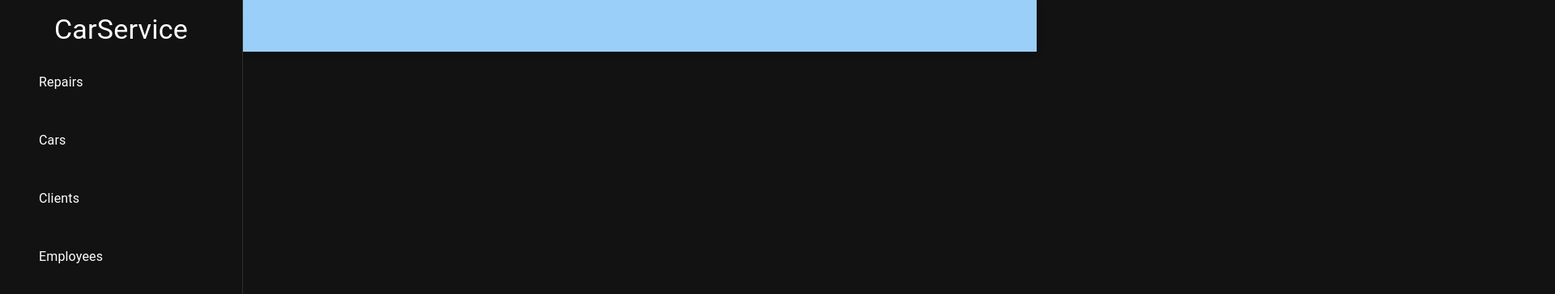
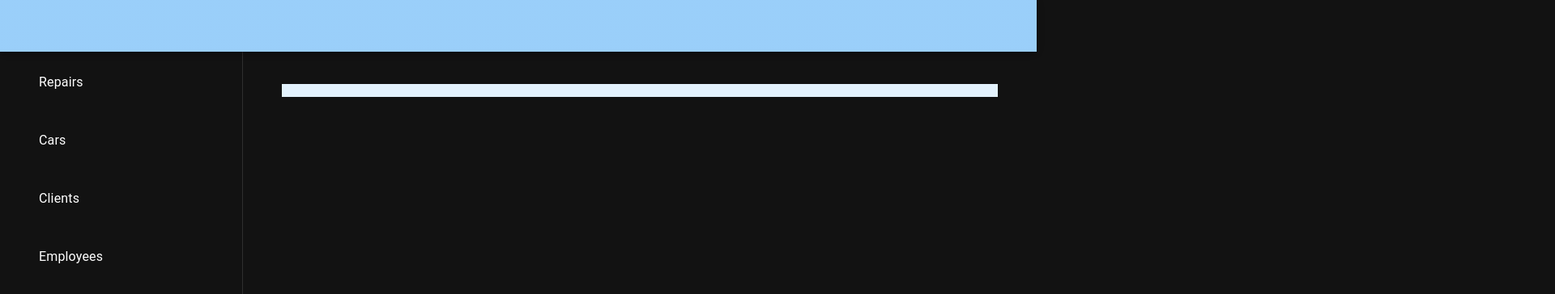
Before and after one commit to monysia02/CarServiceFrontend, a React (Vite) app: page /employees in a window 1280 px wide. Shown: the top 364 px of the page at 81% size, 1920 px wide, since content can reach past the window. Built offline with nearby package versions, Linux system fonts and the light colour scheme; no server answers; some icons are missing.

Commit message:
fix styles
Signed-off-by: Kacper Kawczak <kacper@kawczak.pl>

```diff
--- a/src/modules/Employees/employees.tsx
+++ b/src/modules/Employees/employees.tsx
@@ -1,5 +1,6 @@
 import { FC } from 'react';
 import axios, { AxiosInstance } from 'axios';
+import { Box } from '@mui/material';
 
 export const Employees: FC = () => {
   const axiosInstance: AxiosInstance = axios.create({
@@ -14,5 +15,13 @@ export const Employees: FC = () => {
     console.log(response);
   });
 
-  return <div>Hej pracownik</div>;
+  return (
+    <Box
+      sx={{
+        pt: 2,
+        width: '100%',
+        backgroundColor: 'primary.light',
+      }}
+    />
+  );
 };
--- a/src/modules/layout/layout.tsx
+++ b/src/modules/layout/layout.tsx
@@ -1,29 +1,34 @@
 import React from 'react';
-import { AppBar, Drawer, Stack, Typography } from '@mui/material';
+import { AppBar, Box, Container, Drawer, Stack, Typography } from '@mui/material';
 import { Outlet } from '@tanstack/react-router';
 import { Menu } from './components/menu/menu.tsx';
 
 export const Layout: React.FC = () => {
+  const drawerWidth = 300;
+
   return (
-    <Stack>
+    <Box sx={{ display: 'flex' }}>
       <AppBar
         position="fixed"
         sx={{
           p: 4,
           backgroundColor: 'primary.main',
+          zIndex: (theme) => theme.zIndex.drawer + 1,
         }}
       >
-        <Stack direction={'row'} justifyContent={'end'} alignItems={'center'}>
-          <Stack direction={'row'} alignItems={'center'}></Stack>
-        </Stack>
+        <Stack direction="row" justifyContent="end" alignItems="center"></Stack>
       </AppBar>
+
       <Drawer
         variant="permanent"
-        open={true}
+        open
         ModalProps={{ keepMounted: true }}
         sx={{
-          '& .MuiDrawer-paper': {
-            width: 300,
+          width: drawerWidth,
+          flexShrink: 0,
+          [`& .MuiDrawer-paper`]: {
+            width: drawerWidth,
+            boxSizing: 'border-box',
             backgroundColor: 'background.paper',
           },
         }}
@@ -34,9 +39,18 @@ export const Layout: React.FC = () => {
         </Stack>
       </Drawer>
 
-      <Stack sx={{ ml: 300, mt: 12 }}>
-        <Outlet />
-      </Stack>
-    </Stack>
+      <Box
+        component="main"
+        sx={{
+          flexGrow: 1,
+          p: 3,
+          mt: 10,
+        }}
+      >
+        <Container maxWidth="xl">
+          <Outlet />
+        </Container>
+      </Box>
+    </Box>
   );
 };
--- a/src/routeTree.gen.ts
+++ b/src/routeTree.gen.ts
@@ -1,10 +1,10 @@
 /* eslint-disable */
 // @ts-nocheck
+// noinspection JSUnusedGlobalSymbols
 // This file was automatically generated by TanStack Router.
 // You should NOT make any changes in this file as it will be overwritten.
 // Additionally, you should also exclude this file from your linter and/or formatter to prevent it from being checked or modified.
 // Import Routes
-// noinspection JSUnusedGlobalSymbols
 import { Route as rootRoute } from './routes/__root';
 import { Route as EmployeesImport } from './routes/employees';
 import { Route as IndexImport } from './routes/index';
```
